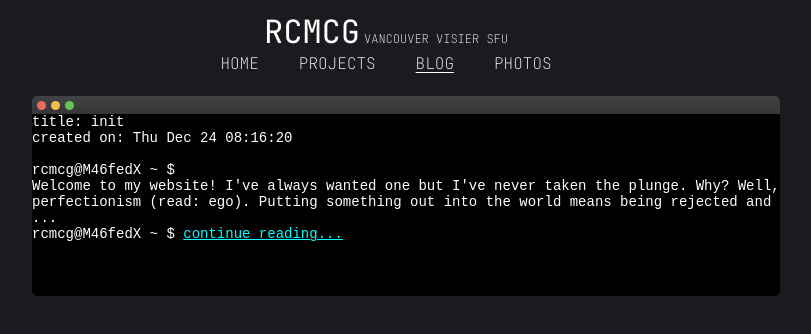
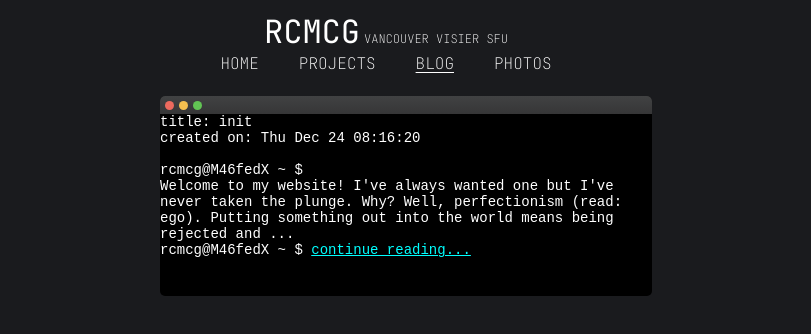
Before and after one commit to rcmcg/personal-website, a React (Vite) app in the folder rcmcg/: page /blog in a window 1280 px wide. Shown: the top 334 px of the page, without its empty margins (234-1045 px from the left). Built offline with nearby package versions, Linux system fonts and the light colour scheme; a web font is replaced by a local one.

Commit message:
responsive viewing margin

```diff
--- a/rcmcg/src/index.css
+++ b/rcmcg/src/index.css
@@ -75,13 +75,35 @@ a {
 }
 
 .viewing-margin {
-    margin-left: 16em;
-    margin-right: 16em;
+    margin-left: 52em;
+    margin-right: 52em;
 }
 
-@media screen and (width <= 600px) {
+@media screen and (width <= 1440px) {
     .viewing-margin {
-        margin: 0;
+        margin-left: 24em;
+        margin-right: 24em;
+    }
+}
+
+@media screen and (width <= 1024px) {
+    .viewing-margin {
+        margin-left: 12em;
+        margin-right: 12em;
+    }
+}
+
+@media screen and (width <= 768px) {
+    .viewing-margin {
+        margin-left: 6em;
+        margin-right: 6em;
+    }
+}
+
+@media screen and (width <= 425px) {
+    .viewing-margin {
+        margin-left: 0;
+        margin-right: 0;
     }
 }
 
--- a/rcmcg/src/pages/blog-listing/blog-listing.css
+++ b/rcmcg/src/pages/blog-listing/blog-listing.css
@@ -2,9 +2,9 @@
     display: flex;
     flex-direction: column;
     align-items: center;
+    justify-content: center;
 }
 
 .blog-listing-item {
     margin-top: 16px;
-    width: 100%;
 }
```
